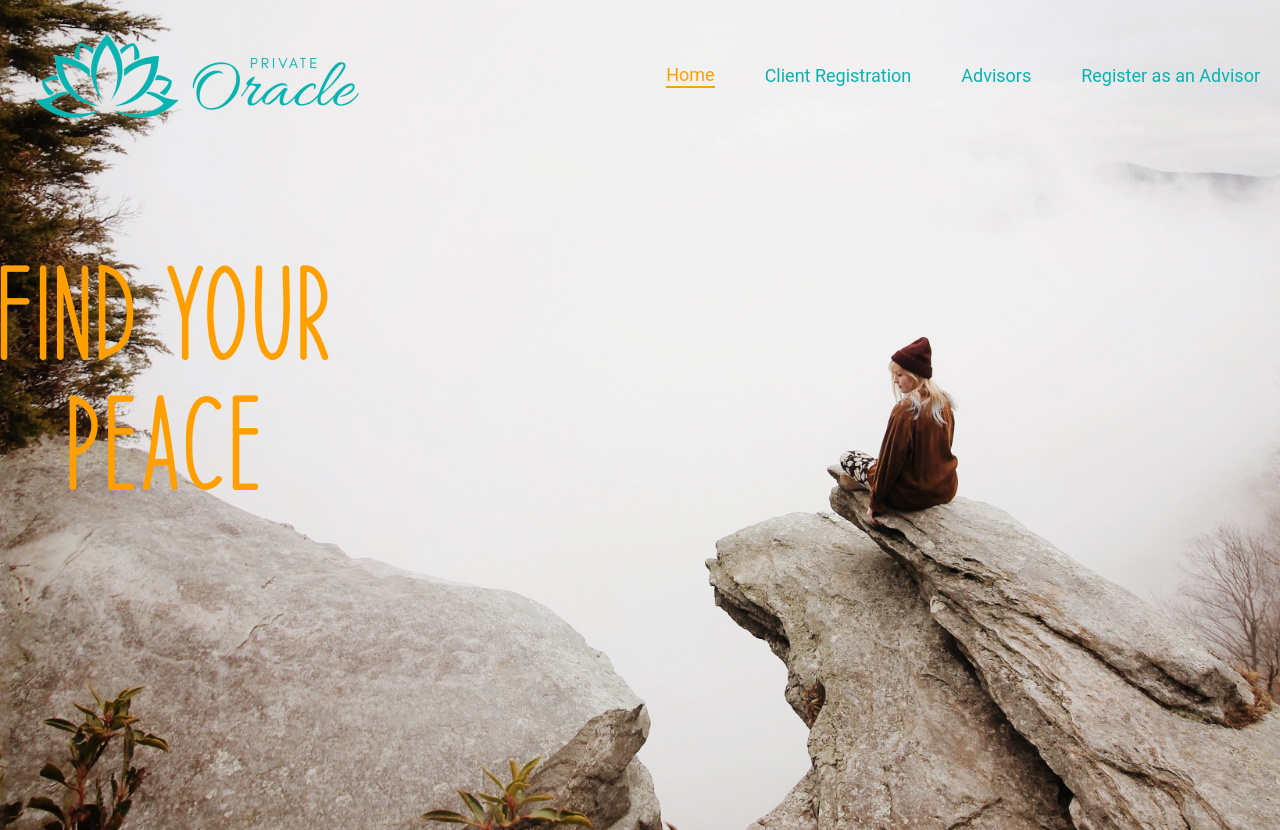
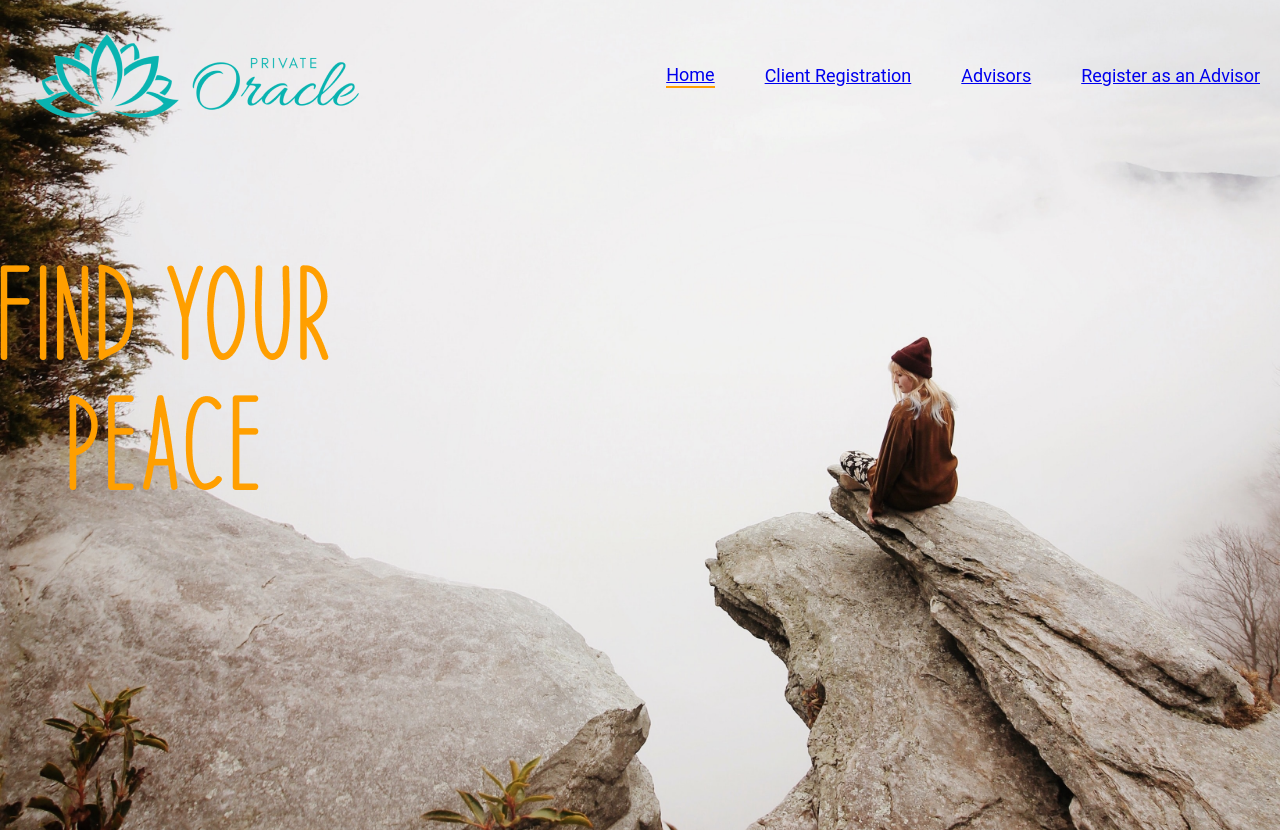
Before and after one commit to Mokkento12/peace-react-app, a React (Create React App) app: page / in a window 1280 px wide. Built offline with nearby package versions, Linux system fonts and the light colour scheme.

Commit message:
Добавил nav для лучшей семмантики

```diff
--- a/src/components/Header/Header.js
+++ b/src/components/Header/Header.js
@@ -7,12 +7,22 @@ const Header = () => {
       <a href="#" className="logo">
         <img src="img/logo.png" alt="Logo" className="logo-img" />
       </a>
-      <ul className="header-menu">
-        <li className="header-list-item active">Home</li>
-        <li className="header-list-item">Client Registration</li>
-        <li className="header-list-item">Advisors</li>
-        <li className="header-list-item">Register as an Advisor</li>
-      </ul>
+      <nav className="nav-menu">
+        <ul className="header-menu">
+          <li className="header-list-item active">
+            <a href="#home">Home</a>
+          </li>
+          <li className="header-list-item">
+            <a href="#client-registration">Client Registration</a>
+          </li>
+          <li className="header-list-item">
+            <a href="#advisors">Advisors</a>
+          </li>
+          <li className="header-list-item">
+            <a href="#register-advisor">Register as an Advisor</a>
+          </li>
+        </ul>
+      </nav>
     </header>
   );
 };
```
